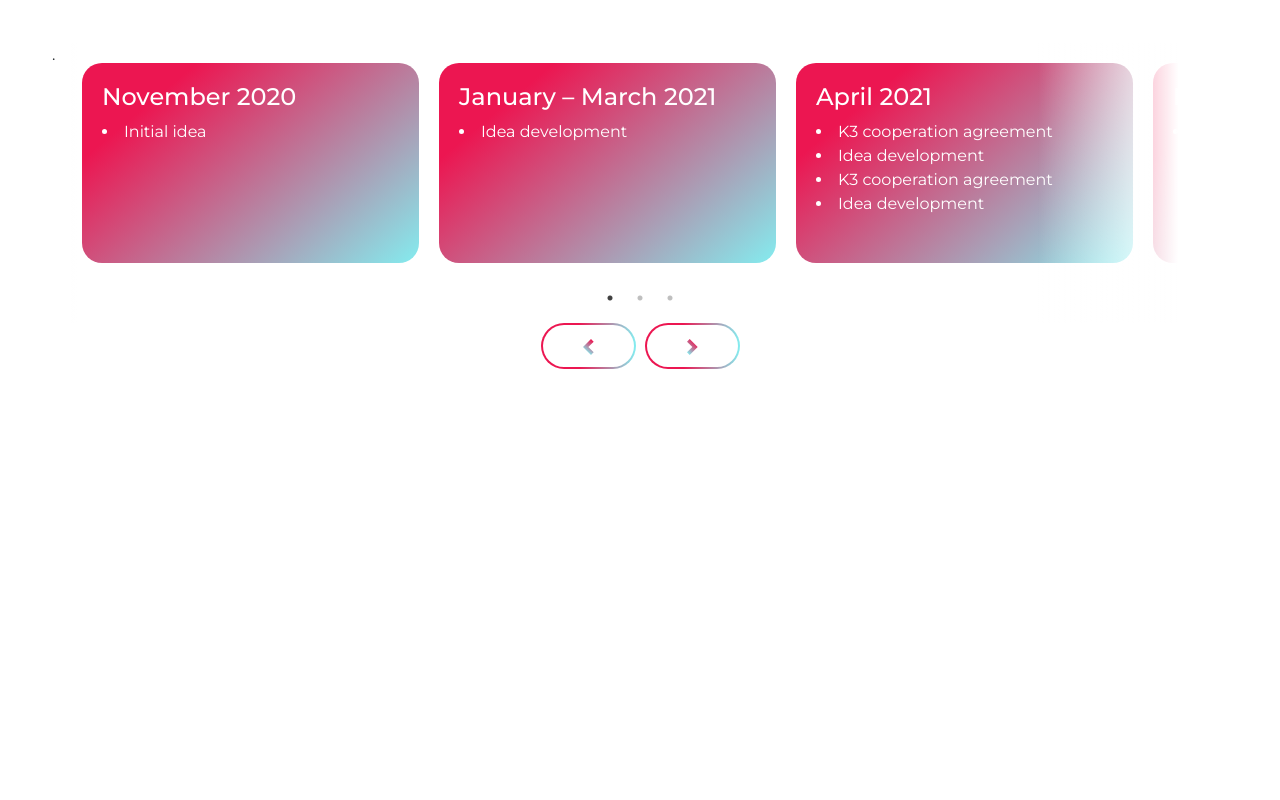
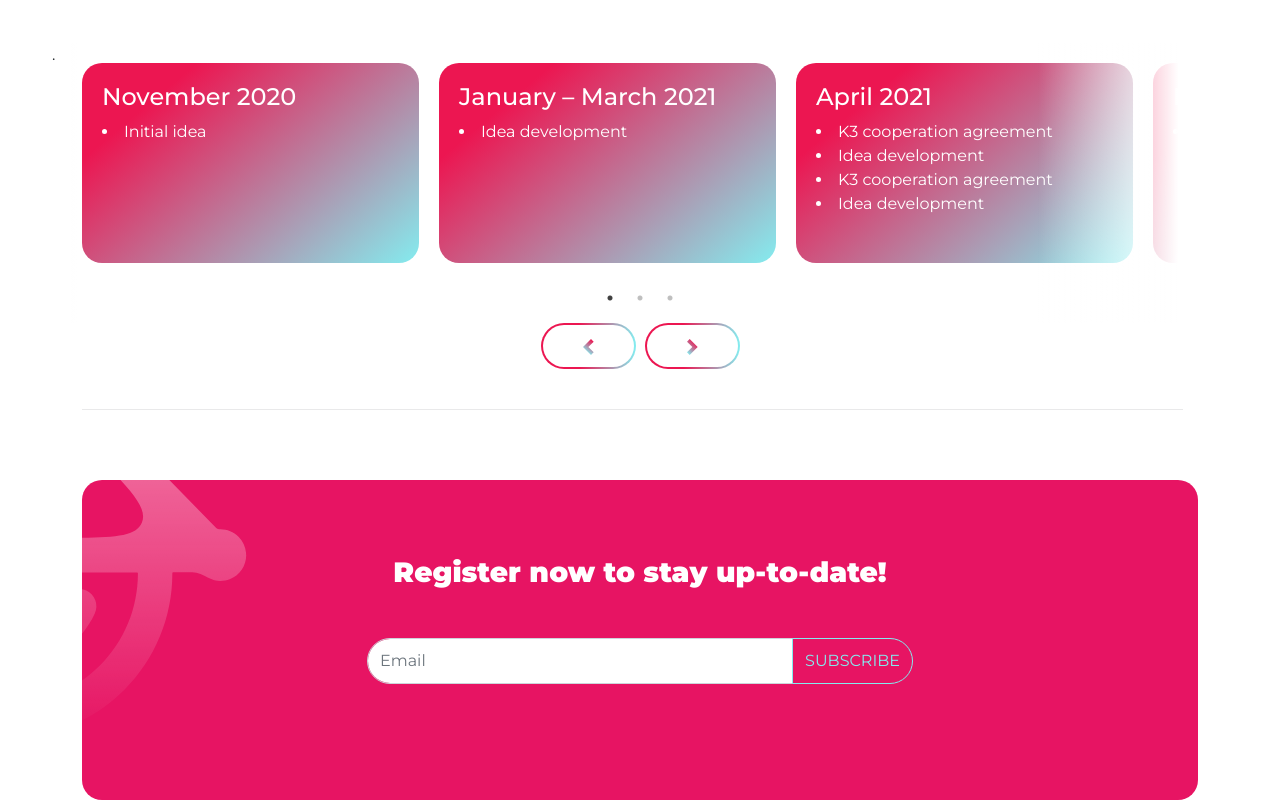
Before and after one commit to Sabir184/3air, a React (Create React App) app in the folder my-app/: page / in a window 1280 px wide. Shown: the part 6307-7107 px from the top of the page. Before the commit the page ends 6716 px from the top, so only its background shows below. Built offline with nearby package versions, Linux system fonts and the light colour scheme.

Commit message:
added subscription section

```diff
--- a/my-app/src/App.js
+++ b/my-app/src/App.js
@@ -11,6 +11,7 @@ import NewUsers from './components/NewUsers/NewUsers';
 import Team from './components/CoreTeam/Team';
 import Edication from './components/Edication/Edication';
 import Roadmap from './components/Roadmap/Roadmap';
+import Subscription from './components/subscription/Subscription';
 
 function App() {
   return (
@@ -27,6 +28,7 @@ function App() {
       <Architecture />
       <Team />
       <Roadmap />
+      <Subscription />
     </>
   );
 }
--- /dev/null
+++ b/my-app/src/components/subscription/Subscription.js
@@ -0,0 +1,33 @@
+import React from 'react';
+import './SubscriptionStyles.scss';
+import Container from 'react-bootstrap/esm/Container';
+import Button from 'react-bootstrap/Button';
+import ButtonGroup from 'react-bootstrap/ButtonGroup';
+import Form from 'react-bootstrap/Form';
+import InputGroup from 'react-bootstrap/InputGroup';
+
+function Subscription() {
+  return (
+    <>
+      <Container>
+        <div className="topHrLine" />
+        <Container className="subContainer">
+          <h1>Register now to stay up-to-date!</h1>
+          <InputGroup className="formContainer">
+            <Form.Control
+              className="subInput"
+              placeholder="Email"
+              aria-label="Recipient's email"
+              aria-describedby="basic-addon2"
+            />
+            <Button variant="outline-secondary" id="button-addon2">
+              SUBSCRIBE
+            </Button>
+          </InputGroup>
+        </Container>
+      </Container>
+    </>
+  );
+}
+
+export default Subscription;
--- /dev/null
+++ b/my-app/src/components/subscription/SubscriptionStyles.scss
@@ -0,0 +1,57 @@
+.subContainer {
+  background-color: rgb(231, 20, 99);
+  background-image: url('./../../../public/assets/sub-mask.svg');
+  background-repeat: no-repeat;
+  background-size: cover;
+  background-position: center;
+  border-radius: 20px;
+  height: 40vh;
+  width: 100%;
+  display: flex;
+  flex-direction: column;
+  justify-content: center;
+  align-items: center;
+  margin-top: 70px;
+}
+
+.subContainer > h1 {
+  font-weight: 900;
+  font-size: 28px;
+  color: #fff;
+  text-align: center;
+}
+
+.topHrLine {
+  flex: 1;
+  height: 1px;
+  background-color: #e9e9ea;
+  margin-right: 15px;
+}
+
+.subscribe {
+  margin-right: 30px !important;
+  background-color: #84ecef;
+  color: #000;
+  transition: 180ms all ease-in;
+}
+
+.formContainer {
+  width: 50%;
+  height: 46px;
+
+  margin: 40px 0;
+}
+
+.formContainer > Button {
+  border-radius: 50px;
+}
+
+.subInput {
+  border-radius: 50px;
+}
+
+@media only screen and (max-width: 1080px) {
+  .formContainer {
+    width: 90%;
+  }
+}
```
Also changed, not shown: my-app/public/assets/sub-mask.svg (added).
